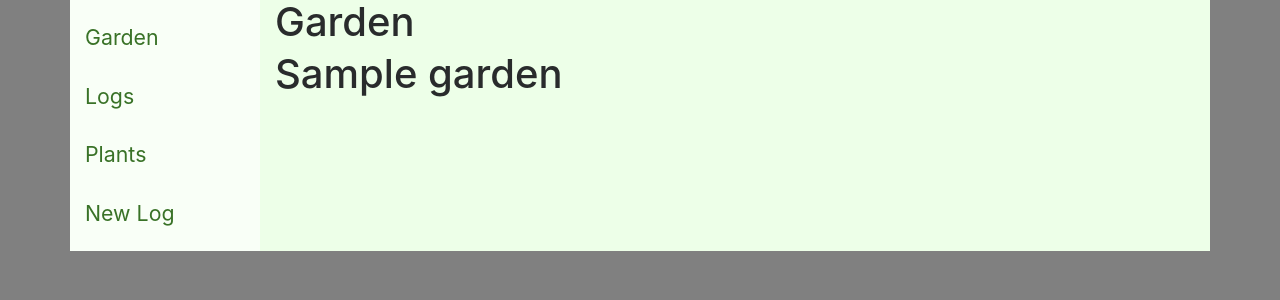
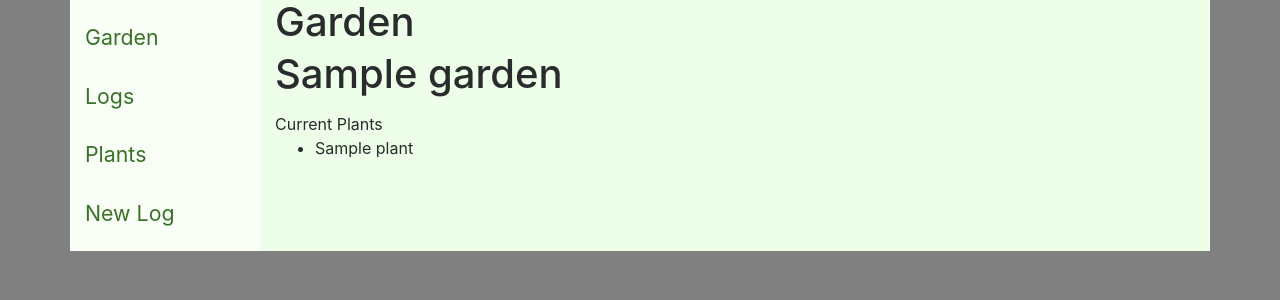
Before and after one commit to leskat47/garden_tracker, a Django app: page /tracker/garden/ in a window 1280 px wide. Shown: the top 300 px of the page. Run offline with Django 3.2, Linux system fonts and the light colour scheme; tables that the repository leaves empty hold one stand-in row (values such as "Sample post"); data that the repository does not hold is empty; some libraries are stand-ins or nearby versions.

Commit message:
Add list of current live plants to home page

```diff
--- a/tracker/templates/tracker/garden_list.html
+++ b/tracker/templates/tracker/garden_list.html
@@ -10,4 +10,9 @@
             <li>{{ log.date }}: {{ log.notes}}</li>
         {% endfor %}
     </ul>
+    Current Plants
+    <ul>
+      {% for plant in plants %}
+      <li>{{ plant }}</li>
+      {% endfor %}
   {% endblock %}
--- a/tracker/views.py
+++ b/tracker/views.py
@@ -3,7 +3,7 @@
 from django.views.generic.edit import FormView
 import forms
 
-from .models import Garden, Log, Location, Planting, Plant
+from .models import Garden, Log, Location, Planting, Plant, Status
 
 
 class GardenView(generic.TemplateView):
@@ -14,6 +14,8 @@
         context = super(GardenView, self).get_context_data(**kwargs)
         context['logs'] = Log.objects.all()
         context['garden'] = Garden.objects.get(id=1)
+        live_plants = list(map(lambda s: s.id, Status.objects.exclude(status='dead').all()))
+        context['plants'] = Plant.objects.filter(planting__status__in=live_plants).order_by('name').distinct()
         return context
 
 class PlantView(generic.ListView):
```
